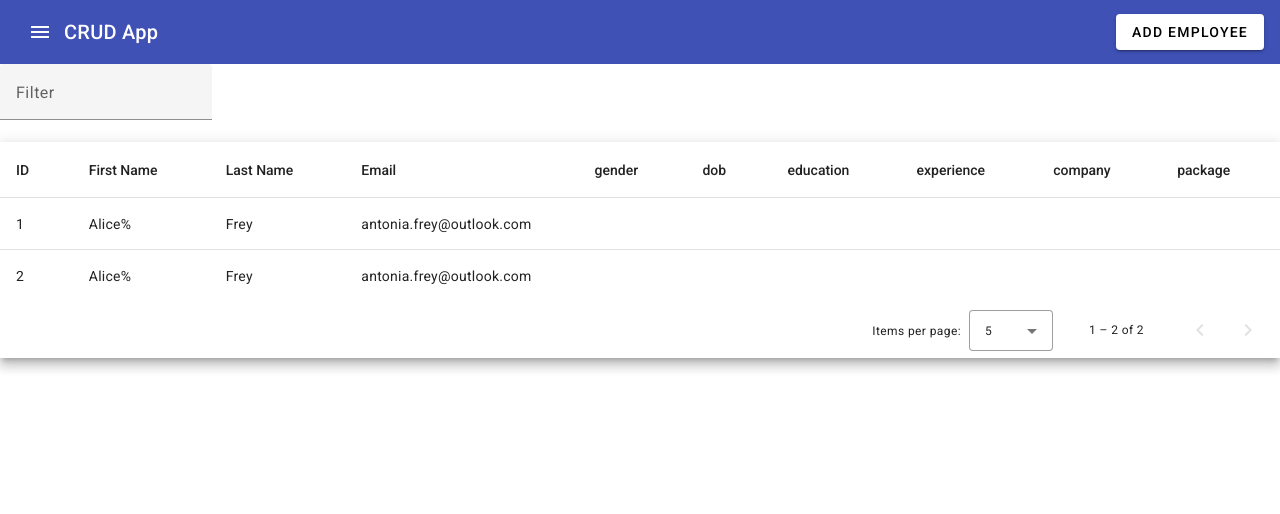
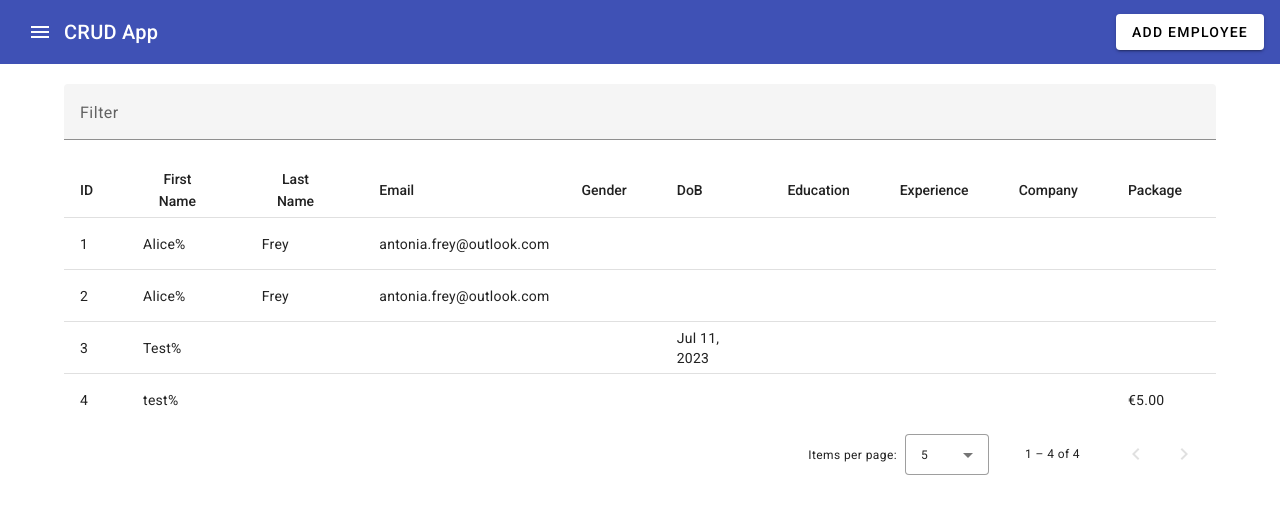
Before and after one commit to thisisfrey/CRUD-App, an Angular app: page / in a window 1280 px wide. Shown: the top 514 px of the page. Built offline with nearby package versions, Linux system fonts and the light colour scheme; data requests are answered from the project's data file.

Commit message:
Fix table

```diff
--- a/db.json
+++ b/db.json
@@ -23,6 +23,30 @@
       "experience": "",
       "package": "",
       "id": 2
+    },
+    {
+      "firstName": "Test",
+      "lastName": "",
+      "email": "",
+      "dob": "2023-07-11T22:00:00.000Z",
+      "gender": "",
+      "education": "",
+      "company": "",
+      "experience": "",
+      "package": "",
+      "id": 3
+    },
+    {
+      "firstName": "test",
+      "lastName": "",
+      "email": "",
+      "dob": "",
+      "gender": "",
+      "education": "",
+      "company": "",
+      "experience": "",
+      "package": 5,
+      "id": 4
     }
   ]
 }
--- a/src/app/app.component.html
+++ b/src/app/app.component.html
@@ -20,12 +20,18 @@
   </button>  -->
 </mat-toolbar>
 
+<div class="table">
   <mat-form-field>
     <mat-label>Filter</mat-label>
-  <input matInput (keyup)="applyFilter($event)" placeholder="Ex. Mia" #input />
+    <input
+      matInput
+      (keyup)="applyFilter($event)"
+      placeholder="Ex. Mia"
+      #input
+    />
   </mat-form-field>
 
-<div class="mat-elevation-z8">
+  <div class="table-container">
     <table mat-table [dataSource]="dataSource" matSort>
       <!-- ID Column -->
       <ng-container matColumnDef="id">
@@ -52,44 +58,48 @@
       </ng-container>
 
       <!-- dob Column -->
+      <!--  Adding date pipe to format date with | date -->
       <ng-container matColumnDef="dob">
-      <th mat-header-cell *matHeaderCellDef mat-sort-header>dob</th>
-      <td mat-cell *matCellDef="let row">{{ row.dob }}</td>
+        <th mat-header-cell *matHeaderCellDef mat-sort-header>DoB</th>
+        <td mat-cell *matCellDef="let row">{{ row.dob | date }}</td>
       </ng-container>
 
       <!-- gender Column -->
       <ng-container matColumnDef="gender">
-      <th mat-header-cell *matHeaderCellDef mat-sort-header>gender</th>
+        <th mat-header-cell *matHeaderCellDef mat-sort-header>Gender</th>
         <td mat-cell *matCellDef="let row">{{ row.gender }}</td>
       </ng-container>
 
       <!-- education Column -->
       <ng-container matColumnDef="education">
-      <th mat-header-cell *matHeaderCellDef mat-sort-header>education</th>
+        <th mat-header-cell *matHeaderCellDef mat-sort-header>Education</th>
         <td mat-cell *matCellDef="let row">{{ row.education }}</td>
       </ng-container>
 
       <!-- company Column -->
       <ng-container matColumnDef="company">
-      <th mat-header-cell *matHeaderCellDef mat-sort-header>company</th>
+        <th mat-header-cell *matHeaderCellDef mat-sort-header>Company</th>
         <td mat-cell *matCellDef="let row">{{ row.company }}</td>
       </ng-container>
 
       <!-- experience Column -->
       <ng-container matColumnDef="experience">
-      <th mat-header-cell *matHeaderCellDef mat-sort-header>experience</th>
+        <th mat-header-cell *matHeaderCellDef mat-sort-header>Experience</th>
         <td mat-cell *matCellDef="let row">{{ row.experience }}</td>
       </ng-container>
 
       <!-- package Column -->
+      <!-- with currency pipe with parameter-->
       <ng-container matColumnDef="package">
-      <th mat-header-cell *matHeaderCellDef mat-sort-header>package</th>
-      <td mat-cell *matCellDef="let row">{{ row.package }}</td>
+        <th mat-header-cell *matHeaderCellDef mat-sort-header>Package</th>
+        <td mat-cell *matCellDef="let row">
+          {{ row.package | currency : "EUR" }}
+        </td>
       </ng-container>
 
       <!-- ?? why here-->
       <tr mat-header-row *matHeaderRowDef="displayedColumns"></tr>
-    <tr mat-row *matRowDef="let row; columns: displayedColumns;"></tr>
+      <tr mat-row *matRowDef="let row; columns: displayedColumns"></tr>
 
       <!-- Row shown when there is no matching data. -->
       <tr class="mat-row" *matNoDataRow>
@@ -104,3 +114,4 @@
       aria-label="Select page of users"
     ></mat-paginator>
   </div>
+</div>
--- a/src/app/app.component.scss
+++ b/src/app/app.component.scss
@@ -1,3 +1,13 @@
 .example-spacer {
   flex: 1 1 auto;
 }
+
+.table {
+  padding-top: 20px;
+  max-width: 90%;
+  margin: auto;
+
+  mat-form-field {
+    width: 100%;
+  }
+}
```
Lines whose indentation alone changed are shown as unchanged.
